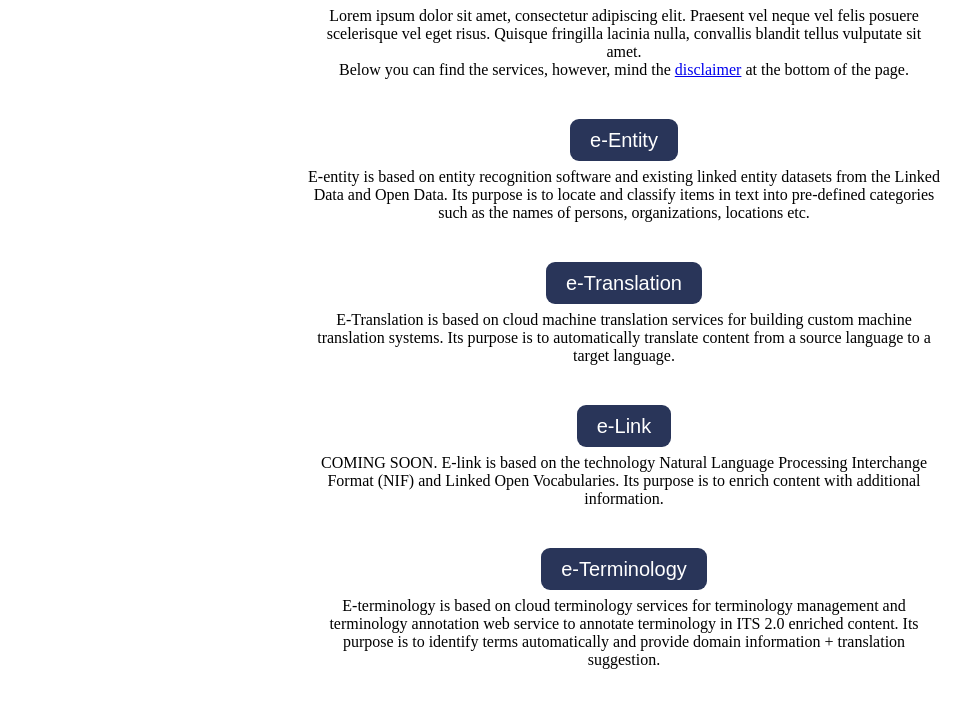
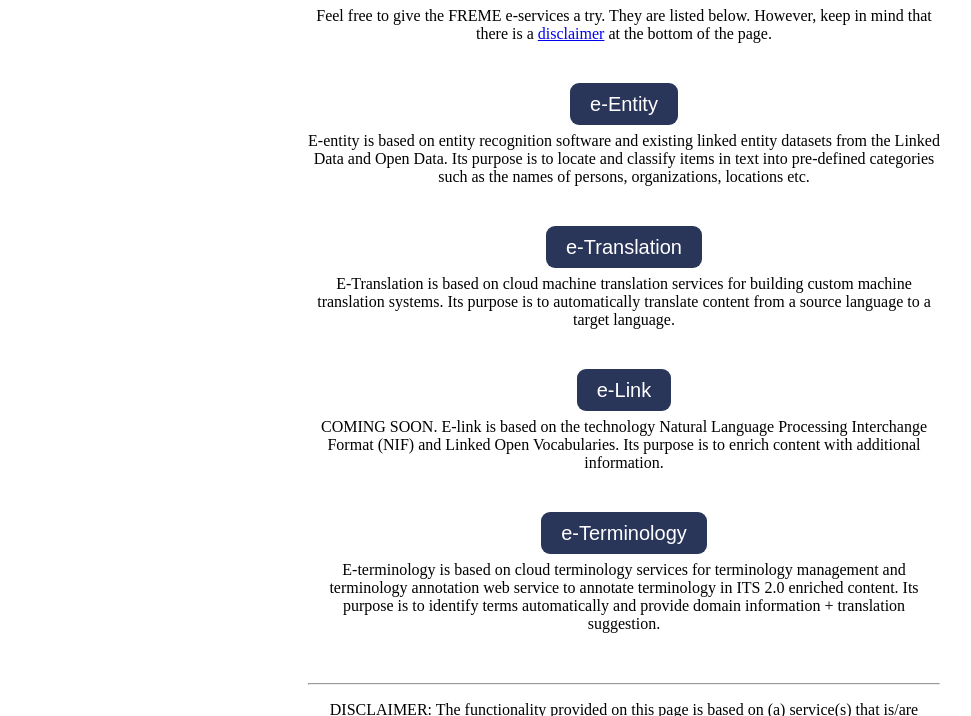
Before and after one commit to freme-project/sandbox, a plain HTML site: page index.html in a window 1280 px wide. Shown: the part 251-967 px from the top of the page, without its empty margins (16-987 px from the left). Drawn offline with Linux system fonts and the light colour scheme.

Commit message:
Update index.html
Changed intro text

```diff
--- a/index.html
+++ b/index.html
@@ -15,10 +15,8 @@
     <div id="header">
         <h1>Sandbox e-Services</h1>
 
-        <p>Lorem ipsum dolor sit amet, consectetur adipiscing elit. Praesent vel neque
-            vel felis posuere scelerisque vel eget risus. Quisque fringilla lacinia
-            nulla, convallis blandit tellus vulputate sit amet.
-            <br>Below you can find the services, however, mind the <a href="#disclaimer">disclaimer</a> at
+        <p>Feel free to give the FREME e-services a try. They are listed below.
+        However, keep in mind that there is a <a href="#disclaimer">disclaimer</a> at
             the bottom of the page.
         </p>
     </div>
```
